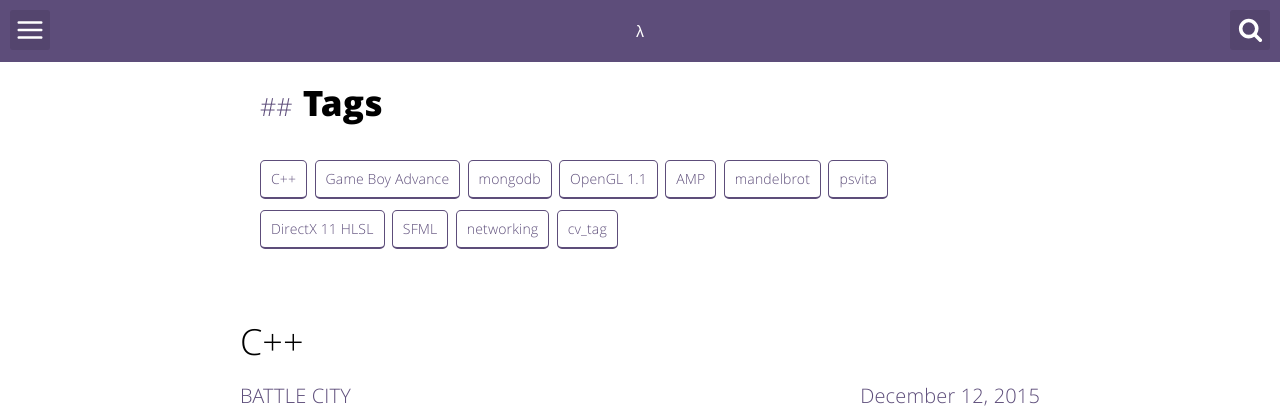
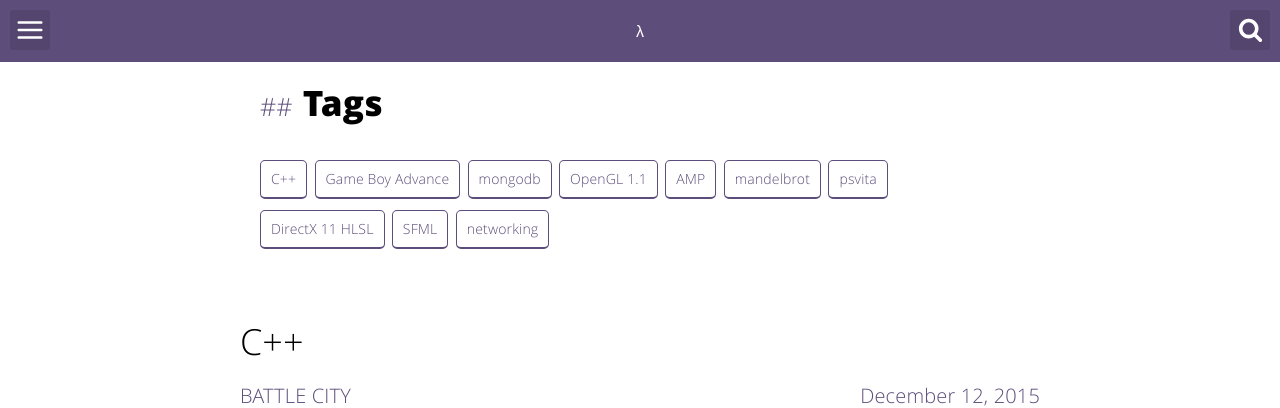
Before and after one commit to matzar/matzar.github.io, a Jekyll site: the page built from tags.html, in a window 1280 px wide and 900 px high. Shown: the top 408 px of the window. Built offline with Jekyll 4.4.1, drawn with Linux system fonts in a browser that asks for light colours; some of the changed text lies outside the part shown.

Commit message:
removed: tags and categories from cv

```diff
--- a/_posts/2019-02-26-cv.md
+++ b/_posts/2019-02-26-cv.md
@@ -4,10 +4,8 @@
 image: ''
 date:   2019-02-22 00:00:00
 tags:
-- cv_tag
-description: 'Interactive CV'
+description: 'CV'
 categories:
-- cv_cat
 twitter_text: 'Mateusz Zaremba CV'
 ---
 
```
